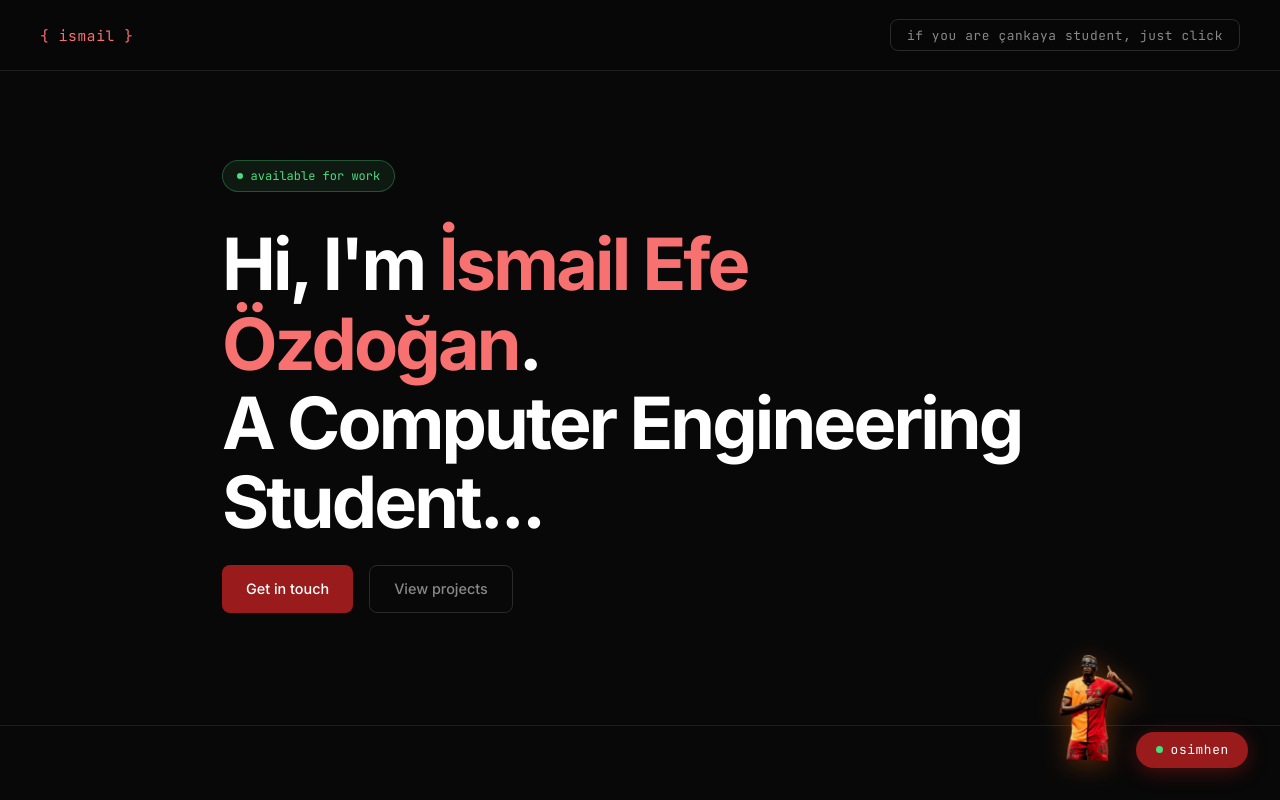
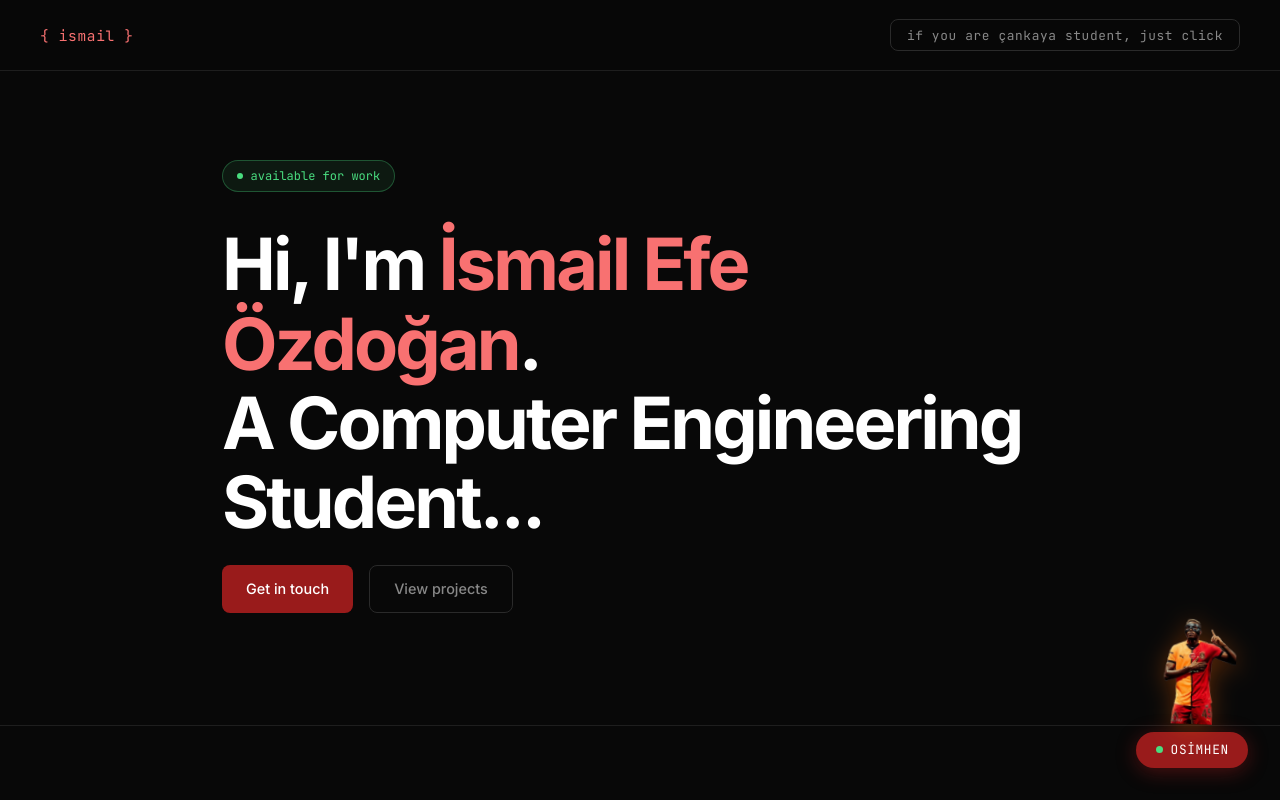
Before and after one commit to ismailexe/website, a React (Vite) app: page / in a window 1280 px wide. Shown: the top 800 px of the page. Built offline with nearby package versions, Linux system fonts and the light colour scheme.

Commit message:
Move Osimhen figure above button, uppercase button text

```diff
--- a/src/App.css
+++ b/src/App.css
@@ -587,8 +587,9 @@ section:last-child { border-bottom: none; }
 
 .chat-toggle-wrapper {
   display: flex;
-  align-items: flex-end;
-  gap: 0.4rem;
+  flex-direction: column;
+  align-items: center;
+  gap: 0;
 }
 
 .osimhen-figure {
--- a/src/ChatWidget.jsx
+++ b/src/ChatWidget.jsx
@@ -152,7 +152,7 @@ export default function ChatWidget() {
           aria-label="Toggle chat"
         >
           <span className="chat-toggle-dot" />
-          osimhen
+          OSİMHEN
         </button>
       </div>
     </div>
```
